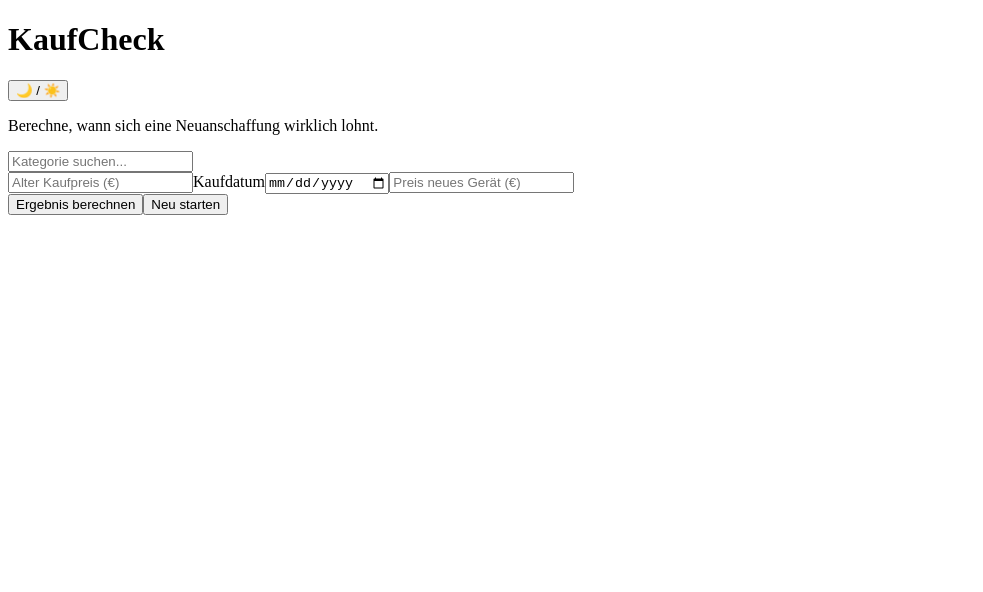
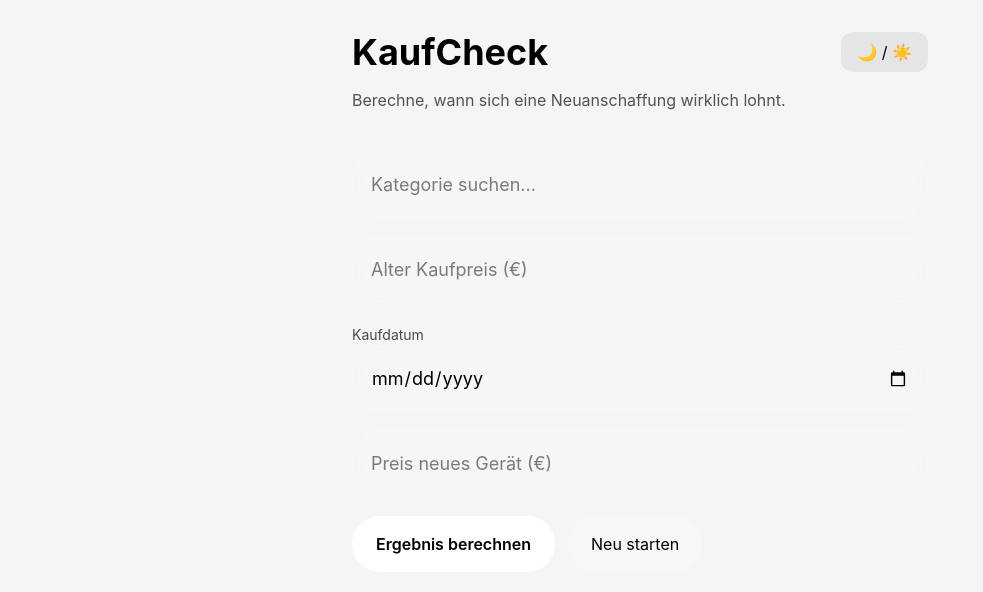
Before and after one commit to yatamci/KaufCheck, a Next.js app: page / in a window 1280 px wide. Shown: the top 592 px of the page, without its empty margins (0-983 px from the left). Built offline with nearby package versions, Linux system fonts and the light colour scheme.

Commit message:
globals.css aktualisieren

```diff
--- a/src/app/globals.css
+++ b/src/app/globals.css
@@ -1,17 +1,90 @@
-.input{
+@import "tailwindcss";
 
-width:100%;
-padding:12px;
-margin-top:15px;
-border-radius:15px;
-background:white;
-border:1px solid #ddd;
+
+body{
+
+font-family:
+-apple-system,
+BlinkMacSystemFont,
+"SF Pro Display",
+sans-serif;
 
 }
 
-.dark .input{
 
-background:#111;
-border-color:#333;
+
+.glass{
+
+background:
+rgba(255,255,255,0.12);
+
+backdrop-filter:
+blur(30px);
+
+border:
+1px solid rgba(255,255,255,0.18);
 
 }
+
+
+
+.glassInput{
+
+width:100%;
+
+padding:18px;
+
+border-radius:24px;
+
+background:
+rgba(255,255,255,0.10);
+
+backdrop-filter:
+blur(20px);
+
+border:
+1px solid rgba(255,255,255,0.2);
+
+font-size:18px;
+
+outline:none;
+
+}
+
+
+
+.mainButton{
+
+background:white;
+
+color:black;
+
+padding:
+16px 24px;
+
+border-radius:30px;
+
+font-weight:600;
+
+}
+
+
+
+.secondButton{
+
+padding:
+16px 24px;
+
+border-radius:30px;
+
+background:
+rgba(255,255,255,0.15);
+
+}
+
+
+.dark body{
+
+background:#000;
+
+}
```
